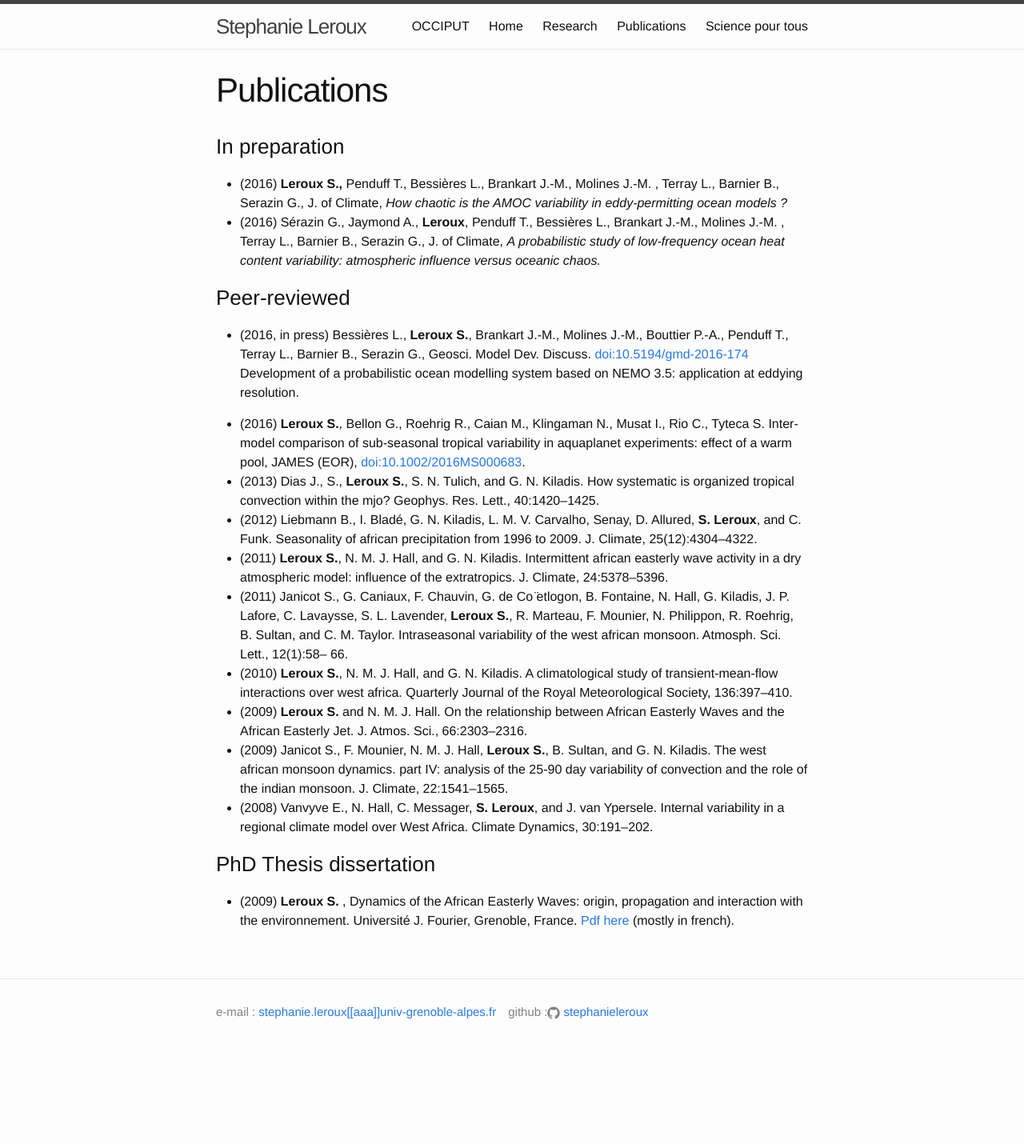
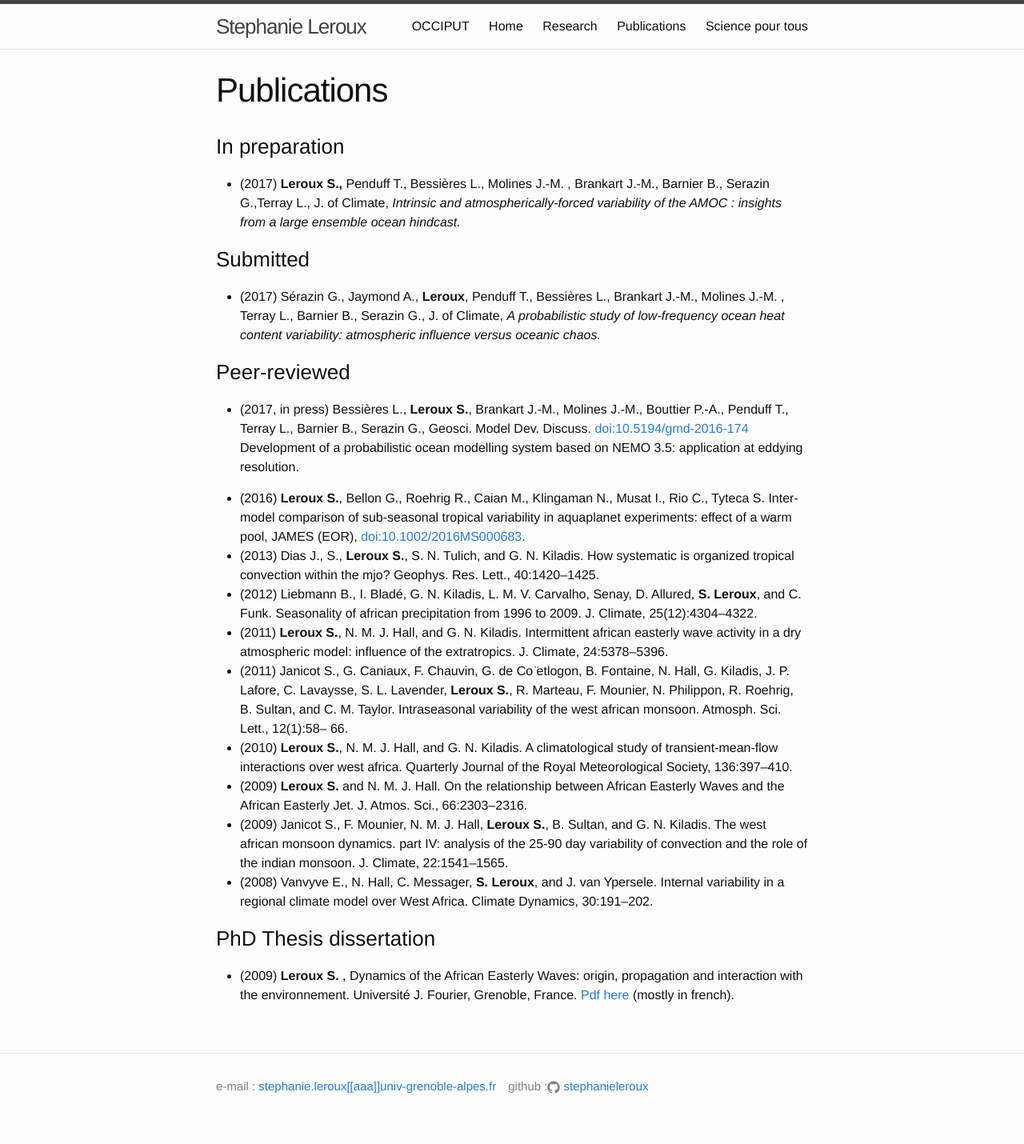
Before and after one commit to stephanieleroux/stephanieleroux.github.io, a Jekyll site: the page built from publications.md, in a window 1280 px wide. Shown: the whole page at 80% size. Built offline with Jekyll 4.4.1, drawn with Linux system fonts in a browser that asks for light colours; before the commit the page ends 1337 px from its top, so only the background shows below that.

Commit message:
Upd CV and publication list

```diff
--- a/publications.md
+++ b/publications.md
@@ -6,12 +6,15 @@ order: 3
 ---
 
 ### In preparation
-- (2016) **Leroux S.,** Penduff T., Bessières L.,  Brankart J.-M., Molines J.-M. , Terray L., Barnier B., Serazin G., J. of Climate, *How chaotic is the AMOC variability in eddy-permitting ocean models ?*
-- (2016) Sérazin G., Jaymond A., **Leroux**, Penduff T., Bessières L.,  Brankart J.-M., Molines J.-M. , Terray L., Barnier B., Serazin G., J. of Climate, *A probabilistic study of low-frequency ocean heat content variability: atmospheric influence versus oceanic chaos.*
+- (2017) **Leroux S.,** Penduff T., Bessières L.,   Molines J.-M. , Brankart J.-M., Barnier B., Serazin G.,Terray L.,  J. of Climate, *Intrinsic and atmospherically-forced variability of the AMOC :
+insights from a large ensemble ocean hindcast.*
+
+### Submitted
+- (2017) Sérazin G., Jaymond A., **Leroux**, Penduff T., Bessières L.,  Brankart J.-M., Molines J.-M. , Terray L., Barnier B., Serazin G., J. of Climate, *A probabilistic study of low-frequency ocean heat content variability: atmospheric influence versus oceanic chaos.*
 
 
 ### Peer-reviewed
- - (2016, in press) Bessières L.,  **Leroux S.**, Brankart J.-M., Molines J.-M., Bouttier P.-A., Penduff T., Terray L., Barnier B., Serazin G., Geosci. Model Dev. Discuss. [doi:10.5194/gmd-2016-174](http://www.geosci-model-dev-discuss.net/gmd-2016-174/) Development of a probabilistic ocean modelling system based on NEMO 3.5: application at eddying resolution.
+ - (2017, in press) Bessières L.,  **Leroux S.**, Brankart J.-M., Molines J.-M., Bouttier P.-A., Penduff T., Terray L., Barnier B., Serazin G., Geosci. Model Dev. Discuss. [doi:10.5194/gmd-2016-174](http://www.geosci-model-dev-discuss.net/gmd-2016-174/) Development of a probabilistic ocean modelling system based on NEMO 3.5: application at eddying resolution.
 
 - (2016) **Leroux S.**, Bellon G., Roehrig R., Caian M., Klingaman N., Musat I., Rio C.,  Tyteca S. Inter-model comparison of sub-seasonal tropical variability in aquaplanet experiments: effect of a warm pool, JAMES (EOR), [doi:10.1002/2016MS000683](http://onlinelibrary.wiley.com/doi/10.1002/2016MS000683/abstract).
 - (2013) Dias J., S., **Leroux S.**, S. N. Tulich, and G. N. Kiladis. How systematic is organized tropical convection within the mjo? Geophys. Res. Lett., 40:1420–1425.
```
Also changed, not shown: index.md (+1 -1 lines), 3 other files.
